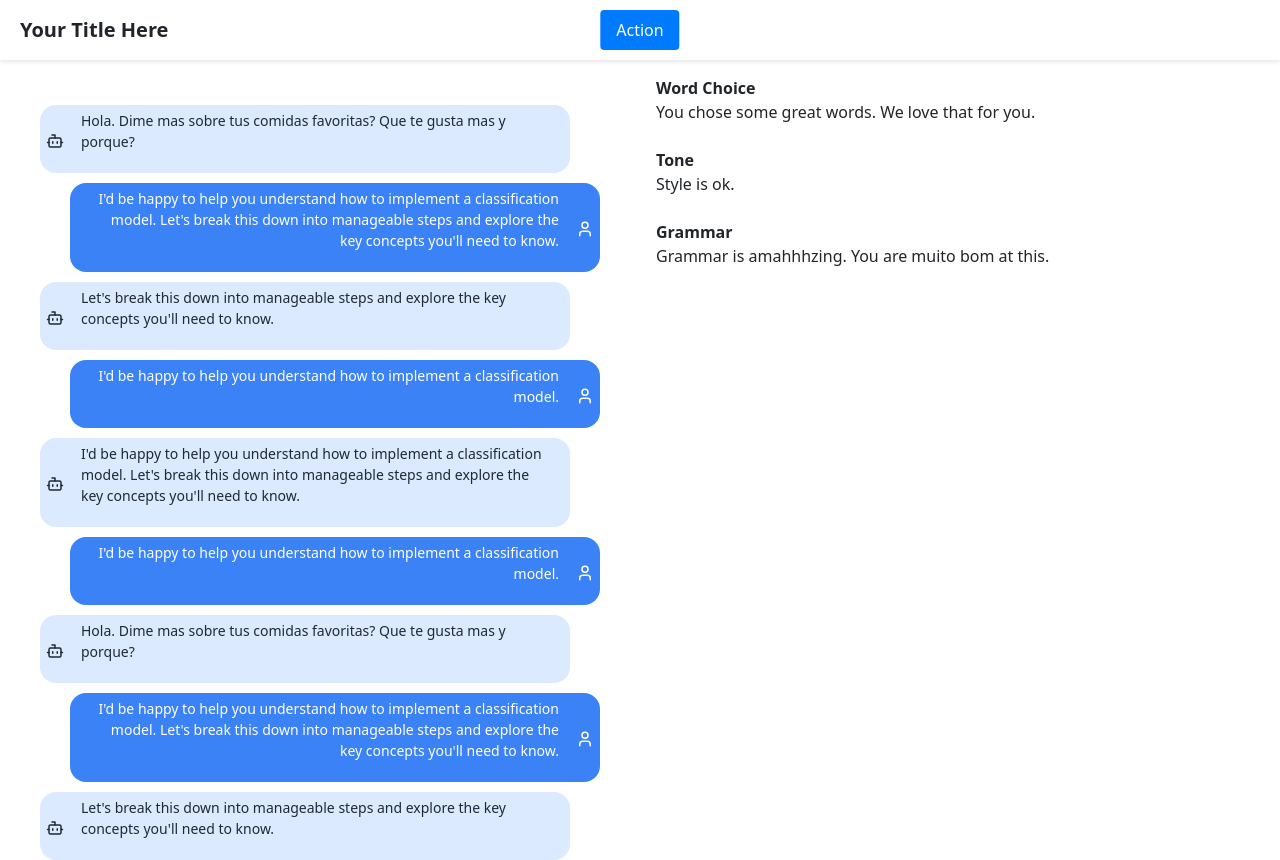
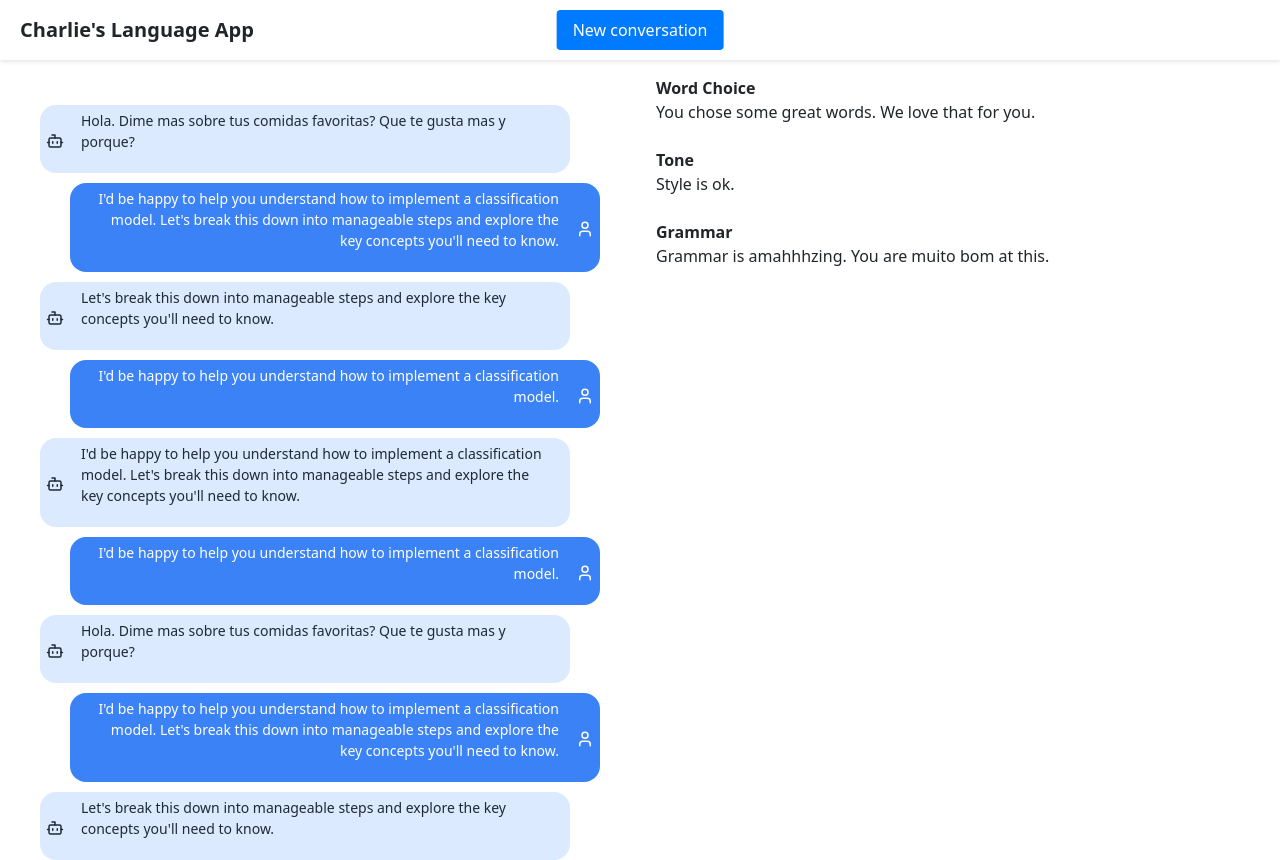
Before and after one commit to CharlieNatoli/language_app, a React (Vite) app: page / in a window 1280 px wide. Built offline with nearby package versions, Linux system fonts and the light colour scheme.

Commit message:
title bar names

```diff
--- a/src/components/TitleBar.tsx
+++ b/src/components/TitleBar.tsx
@@ -39,13 +39,13 @@ const TitleBar = () => {
 
     return (
       <div style={styles.titleBar}>
-        <h1 style={styles.title}>Your Title Here</h1>
+        <h1 style={styles.title}>Charlie's Language App</h1>
         <div style={styles.buttonContainer}>
           <button
             style={styles.button}
             onClick={() => console.log('Button clicked!')}
           >
-            Action
+            New conversation
           </button>
         </div>
       </div>
```
